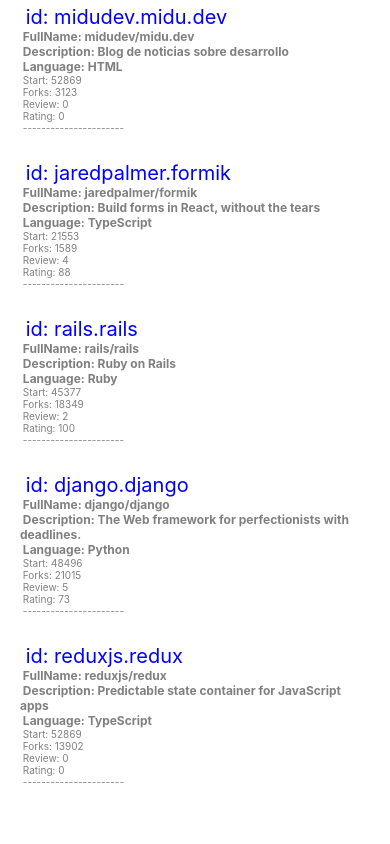
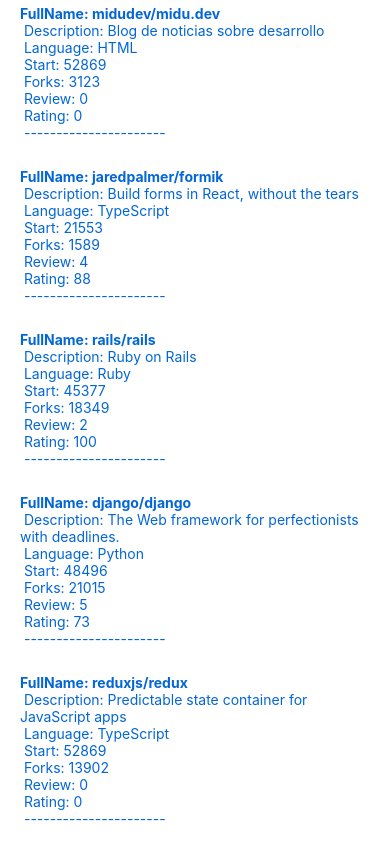
Before and after one commit to alejandrozeb/React-Native-2, a React Native app: screen / in a window 390 px wide. Built offline with nearby package versions, Linux system fonts and the light colour scheme.

Commit message:
add theme to repository item and styled text

```diff
--- a/src/components/RepositoryItem.jsx
+++ b/src/components/RepositoryItem.jsx
@@ -2,19 +2,19 @@
 import { View, StyleSheet } from "react-native";
 import StyledText from "./StyledText";
 
-
 const RepositoryItem = (props) => {
   return (
     <View key={props.id} style={styles.container}>
-      <StyledText big blue> id: {props.id}</StyledText>
-      <StyledText bold> FullName: {props.fullName}</StyledText>
-      <StyledText bold> Description: {props.description}</StyledText>
-      <StyledText bold> Language: {props.language}</StyledText>
-      <StyledText small> Start: {props.stargazersCount}</StyledText>
-      <StyledText small> Forks: {props.forksCount}</StyledText>
-      <StyledText small> Review: {props.reviewCount}</StyledText>
-      <StyledText small> Rating: {props.ratingAverage}</StyledText>
-      <StyledText small> ---------------------- </StyledText>
+      <StyledText fontsize="subheading" fontWeight="bold">
+        FullName: {props.fullName}
+      </StyledText>
+      <StyledText> Description: {props.description}</StyledText>
+      <StyledText> Language: {props.language}</StyledText>
+      <StyledText> Start: {props.stargazersCount}</StyledText>
+      <StyledText> Forks: {props.forksCount}</StyledText>
+      <StyledText> Review: {props.reviewCount}</StyledText>
+      <StyledText> Rating: {props.ratingAverage}</StyledText>
+      <StyledText> ---------------------- </StyledText>
     </View>
   );
 };
@@ -24,7 +24,7 @@
     padding: 20,
     paddingBottom: 5,
     paddingTop: 5,
-  }
+  },
 });
 
 export default RepositoryItem;
--- a/src/components/StyledText.jsx
+++ b/src/components/StyledText.jsx
@@ -1,32 +1,46 @@
-import React, { Children } from "react";
+import React from "react";
 import { Text, StyleSheet } from "react-native";
+import theme from "../theme";
 
 const styles = StyleSheet.create({
   text: {
-    fontSize: 12,
-    color: "grey",
+    fontSize: theme.fontSizes.body,
+    color: theme.colors.textPrimary,
+    fontFamily: theme.fonts.main,
+    fontWeight: theme.fontWeights.normal,
+  },
+  colorPrimary: {
+    color: theme.colors.textPrimary,
+  },
+  colorSecondary: {
+    color: theme.colors.textSecondary,
   },
   bold: {
-    fontWeight: "bold",
+    fontWeight: theme.fontWeights.bold,
   },
-  blue: {
-    color: "blue",
-  },
-  big: {
-    fontSize: 20,
-  },
-  small: {
-    fontSize: 10,
+  subheading: {
+    fontWeight: theme.fontSizes.subheading,
   },
 });
 
-export default function StyledText({ blue, bold, children, big, small }) {
+export default function StyledText({
+  children,
+  color,
+  fontsize,
+  fontWeight,
+  style,
+  ...restOfProps
+}) {
   const textStyles = [
     styles.text,
-    blue && styles.blue,
-    big && styles.big,
-    small && styles.small,
-    bold && styles.bold,
+    color === 'primary' && styles.colorPrimary,
+    color === 'secondary' && styles.colorSecondary,
+    fontsize === 'subheading' && styles.subheading,
+    fontWeight === 'bold' && styles.bold,
   ];
-  return <Text style={textStyles}>{children}</Text>;
+  return (
+    <Text style={textStyles} {...restOfProps}>
+      {children}
+    </Text>
+  );
 }
--- /dev/null
+++ b/src/theme.js
@@ -0,0 +1,20 @@
+const theme = {
+  colors: {
+    textPrimary: "#24292e",
+    textSecondary: "#586069",
+    textPrimary: "#0366d6",
+  },
+  fontSizes: {
+    body: 14,
+    subheading: 16,
+  },
+  fonts: {
+    main: "System",
+  },
+  fontWeights: {
+    normal: "400",
+    bold: "700",
+  },
+};
+
+export default theme;
```
